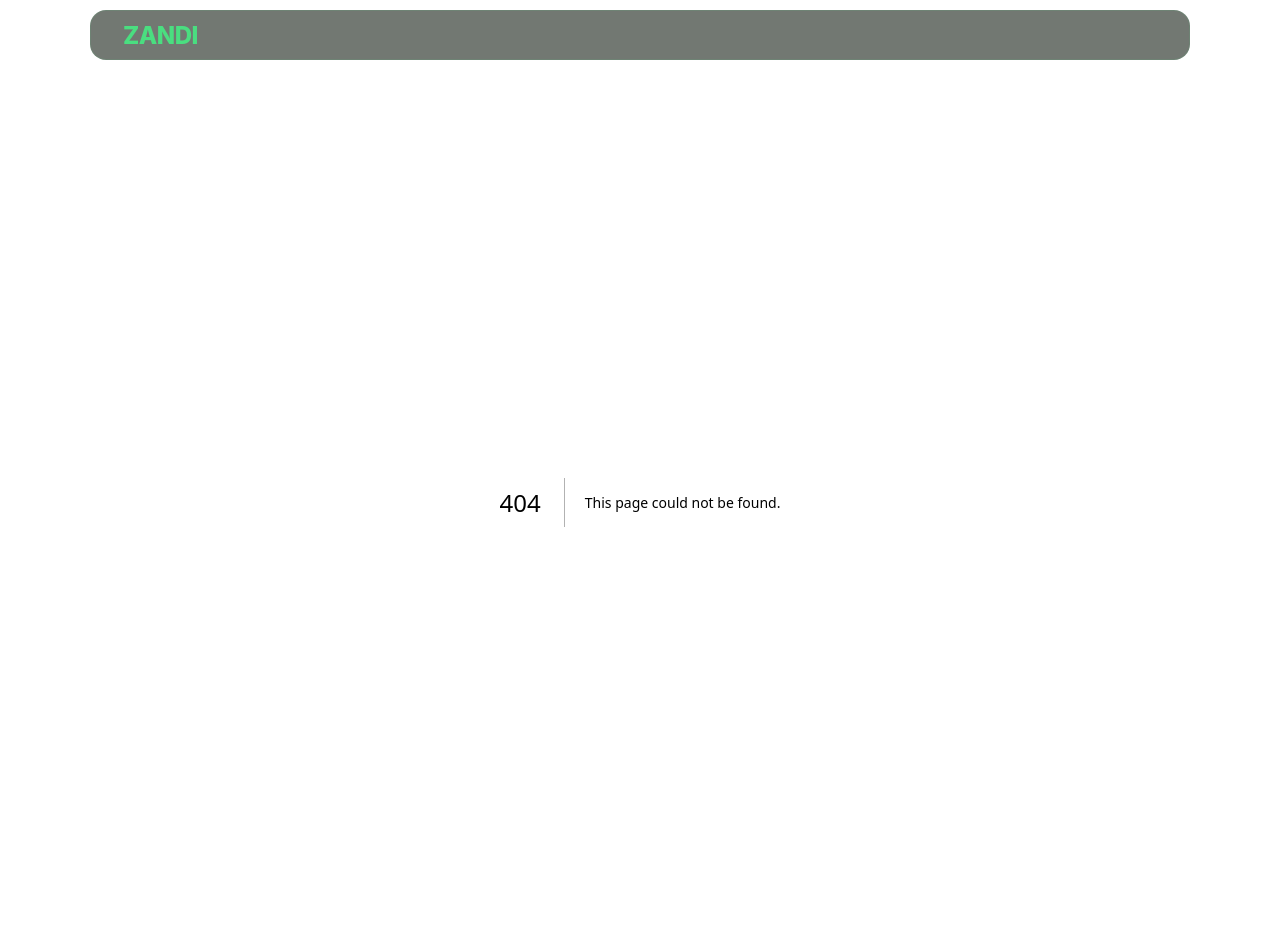
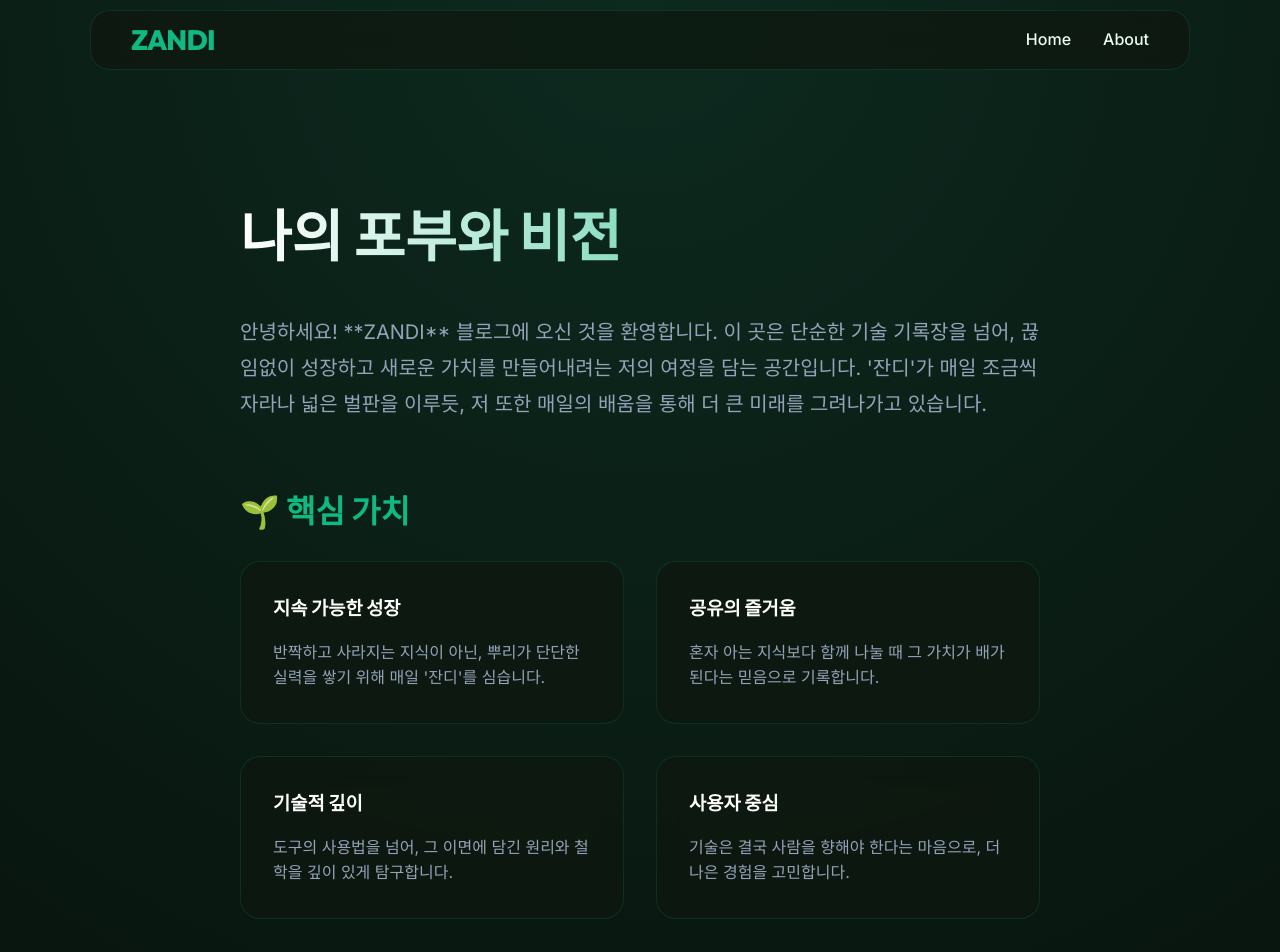
Before and after one commit to Yangcho-6/zndi, a Next.js app: page /about in a window 1280 px wide. Before the commit this address had no page. Shown: the top 952 px of the page. Built offline with nearby package versions, Linux system fonts and the light colour scheme.

Commit message:
Design refresh: Refreshing Green theme and new About page

```diff
--- /dev/null
+++ b/src/app/about/page.js
@@ -0,0 +1,56 @@
+import styles from './page.module.css';
+
+export default function AboutPage() {
+  return (
+    <main className={styles.container}>
+      <h1 className={styles.title}>나의 포부와 비전</h1>
+
+      <p className={styles.intro}>
+        안녕하세요! **ZANDI** 블로그에 오신 것을 환영합니다.
+        이 곳은 단순한 기술 기록장을 넘어, 끊임없이 성장하고 새로운 가치를 만들어내려는
+        저의 여정을 담는 공간입니다. '잔디'가 매일 조금씩 자라나 넓은 벌판을 이루듯,
+        저 또한 매일의 배움을 통해 더 큰 미래를 그려나가고 있습니다.
+      </p>
+
+      <section className={styles.section}>
+        <h2>🌱 핵심 가치</h2>
+        <div className={styles.cardGrid}>
+          <div className={`${styles.card} glass`}>
+            <h3>지속 가능한 성장</h3>
+            <p>반짝하고 사라지는 지식이 아닌, 뿌리가 단단한 실력을 쌓기 위해 매일 '잔디'를 심습니다.</p>
+          </div>
+          <div className={`${styles.card} glass`}>
+            <h3>공유의 즐거움</h3>
+            <p>혼자 아는 지식보다 함께 나눌 때 그 가치가 배가 된다는 믿음으로 기록합니다.</p>
+          </div>
+          <div className={`${styles.card} glass`}>
+            <h3>기술적 깊이</h3>
+            <p>도구의 사용법을 넘어, 그 이면에 담긴 원리와 철학을 깊이 있게 탐구합니다.</p>
+          </div>
+          <div className={`${styles.card} glass`}>
+            <h3>사용자 중심</h3>
+            <p>기술은 결국 사람을 향해야 한다는 마음으로, 더 나은 경험을 고민합니다.</p>
+          </div>
+        </div>
+      </section>
+
+      <section className={styles.section}>
+        <h2>🚀 앞으로의 포부</h2>
+        <div className={styles.intro}>
+          <p>
+            단기적으로는 이 블로그를 통해 저만의 기술 스택을 공고히 하고,
+            다양한 프로젝트의 시행착오를 가감 없이 기록하여 누군가에게 도움이 되는
+            이정표를 만드는 것이 목표입니다.
+          </p>
+          <br />
+          <p>
+            장기적으로는 복잡한 문제를 단순하고 우아하게 해결하는 엔지니어가 되어,
+            세상에 긍정적인 임팩트를 줄 수 있는 서비스를 직접 설계하고 운영하고 싶습니다.
+            기술이 세상의 장벽을 낮추고 사람들의 삶을 풍요롭게 만드는 과정에
+            언제나 '잔디'처럼 함께하겠습니다.
+          </p>
+        </div>
+      </section>
+    </main>
+  );
+}
--- /dev/null
+++ b/src/app/about/page.module.css
@@ -0,0 +1,67 @@
+.container {
+  max-width: 800px;
+  margin: 0 auto;
+  padding: 4rem 0;
+}
+
+.title {
+  font-size: 3.5rem;
+  font-weight: 800;
+  margin-bottom: 2rem;
+  background: linear-gradient(to right, #ffffff, var(--primary));
+  -webkit-background-clip: text;
+  background-clip: text;
+  -webkit-text-fill-color: transparent;
+}
+
+.intro {
+  font-size: 1.25rem;
+  color: #94a3b8;
+  line-height: 1.8;
+  margin-bottom: 4rem;
+}
+
+.section {
+  margin-bottom: 5rem;
+}
+
+.section h2 {
+  font-size: 2rem;
+  color: var(--primary);
+  margin-bottom: 1.5rem;
+  display: flex;
+  align-items: center;
+  gap: 1rem;
+}
+
+.cardGrid {
+  display: grid;
+  grid-template-columns: 1fr 1fr;
+  gap: 2rem;
+}
+
+.card {
+  padding: 2rem;
+  border: 1px solid var(--glass-border);
+  border-radius: 20px;
+}
+
+.card h3 {
+  margin-bottom: 1rem;
+  color: #ffffff;
+}
+
+.card p {
+  color: #94a3b8;
+  font-size: 1rem;
+}
+
+@media (max-width: 768px) {
+  .cardGrid {
+    grid-template-columns: 1fr;
+  }
+
+  .title {
+    font-size: 2.5rem;
+  }
+}
--- a/src/app/globals.css
+++ b/src/app/globals.css
@@ -1,14 +1,17 @@
+@import url('https://fonts.googleapis.com/css2?family=Inter:wght@400;500;600;700&family=Outfit:wght@500;600;700;800&display=swap');
+
 :root {
-  --background: #0a0f0a;
-  --foreground: #e0f2e0;
-  --primary: #4ade80; /* Zandi Green */
-  --primary-glow: rgba(74, 222, 128, 0.15);
-  --secondary: #22c55e;
-  --accent: #86efac;
-  --glass: rgba(20, 30, 20, 0.6);
-  --glass-border: rgba(74, 222, 128, 0.1);
+  --background: #060906;
+  --foreground: #ecfdf5;
+  --primary: #10b981; /* Refreshing Emerald Green */
+  --primary-glow: rgba(16, 185, 129, 0.2);
+  --secondary: #059669;
+  --accent: #34d399;
+  --glass: rgba(15, 23, 15, 0.7);
+  --glass-border: rgba(16, 185, 129, 0.15);
   --max-width: 1100px;
-  --font-sans: 'Inter', system-ui, -apple-system, sans-serif;
+  --font-heading: 'Outfit', sans-serif;
+  --font-body: 'Inter', sans-serif;
 }
 
 * {
@@ -23,26 +26,36 @@ body {
   overflow-x: hidden;
   background: var(--background);
   color: var(--foreground);
-  font-family: var(--font-sans);
+  font-family: var(--font-body);
+  line-height: 1.6;
 }
 
 body {
-  background: radial-gradient(circle at 50% 0%, #1a2e1a 0%, #0a0f0a 100%);
+  background: radial-gradient(circle at 50% 0%, #0d2a1f 0%, #060906 100%);
   min-height: 100vh;
+}
+
+h1, h2, h3, h4, h5, h6, .logo {
+  font-family: var(--font-heading);
 }
 
 a {
   color: inherit;
   text-decoration: none;
+  transition: color 0.2s ease;
+}
+
+a:hover {
+  color: var(--primary);
 }
 
 /* Glassmorphism utility */
 .glass {
   background: var(--glass);
-  backdrop-filter: blur(12px);
-  -webkit-backdrop-filter: blur(12px);
+  backdrop-filter: blur(16px);
+  -webkit-backdrop-filter: blur(16px);
   border: 1px solid var(--glass-border);
-  border-radius: 16px;
+  border-radius: 20px;
 }
 
 header {
@@ -50,97 +63,113 @@ header {
   top: 0;
   z-index: 100;
   width: 100%;
-  height: 70px;
+  height: 80px;
   display: flex;
   align-items: center;
   justify-content: center;
-  margin-bottom: 2rem;
+  margin-bottom: 3rem;
 }
 
 nav {
   width: 90%;
   max-width: var(--max-width);
-  height: 50px;
-  padding: 0 2rem;
+  height: 60px;
+  padding: 0 2.5rem;
   display: flex;
   align-items: center;
   justify-content: space-between;
 }
 
 .logo {
-  font-size: 1.5rem;
+  font-size: 1.75rem;
   font-weight: 800;
   color: var(--primary);
-  letter-spacing: -0.02em;
+  letter-spacing: -0.03em;
+  text-transform: uppercase;
+}
+
+.nav-links {
+  display: flex;
+  gap: 2rem;
+  font-weight: 500;
 }
 
 main {
   max-width: var(--max-width);
   margin: 0 auto;
-  padding: 2rem;
+  padding: 0 2rem;
 }
 
 .hero {
   text-align: center;
-  padding: 4rem 0;
+  padding: 6rem 0;
 }
 
 .hero h1 {
-  font-size: 4rem;
+  font-size: clamp(3rem, 8vw, 5.5rem);
   font-weight: 800;
   background: linear-gradient(to bottom, #ffffff, var(--primary));
   -webkit-background-clip: text;
+  background-clip: text;
   -webkit-text-fill-color: transparent;
-  margin-bottom: 1rem;
+  margin-bottom: 1.5rem;
+  letter-spacing: -0.04em;
 }
 
 .hero p {
-  font-size: 1.25rem;
-  color: #a3b3a3;
-  max-width: 600px;
+  font-size: 1.35rem;
+  color: #94a3b8;
+  max-width: 650px;
   margin: 0 auto;
+  font-weight: 400;
 }
 
 .post-grid {
   display: grid;
-  grid-template-columns: repeat(auto-fill, minmax(300px, 1fr));
-  gap: 2rem;
-  margin-top: 4rem;
+  grid-template-columns: repeat(auto-fill, minmax(320px, 1fr));
+  gap: 2.5rem;
+  margin-top: 5rem;
 }
 
 .post-card {
-  padding: 2rem;
-  transition: all 0.3s cubic-bezier(0.4, 0, 0.2, 1);
+  padding: 2.5rem;
+  transition: all 0.4s cubic-bezier(0.175, 0.885, 0.32, 1.275);
   cursor: pointer;
+  display: flex;
+  flex-direction: column;
 }
 
 .post-card:hover {
-  transform: translateY(-8px);
+  transform: translateY(-12px);
   border-color: var(--primary);
-  box-shadow: 0 0 30px var(--primary-glow);
+  box-shadow: 0 20px 40px var(--primary-glow);
 }
 
 .post-card h2 {
-  margin-bottom: 1rem;
+  margin-bottom: 1.25rem;
   color: var(--primary);
+  font-size: 1.75rem;
+  font-weight: 700;
 }
 
 .post-card p {
-  color: #a3b3a3;
-  line-height: 1.6;
+  color: #94a3b8;
+  font-size: 1.1rem;
+  flex-grow: 1;
 }
 
 .date {
-  font-size: 0.875rem;
-  color: #6a7a6a;
-  margin-bottom: 0.5rem;
+  font-size: 0.95rem;
+  color: #64748b;
+  margin-bottom: 1rem;
   display: block;
+  font-weight: 600;
 }
 
 footer {
   text-align: center;
-  padding: 4rem 0;
-  color: #6a7a6a;
+  padding: 5rem 0;
+  color: #64748b;
   border-top: 1px solid var(--glass-border);
-  margin-top: 4rem;
+  margin-top: 6rem;
 }
--- a/src/app/layout.js
+++ b/src/app/layout.js
@@ -1,4 +1,5 @@
 import './globals.css'
+import Link from 'next/link'
 
 export const metadata = {
   title: 'Zandi | Personal Blog',
@@ -11,9 +12,10 @@ export default function RootLayout({ children }) {
       <body>
         <header>
           <nav className="glass">
-            <a href="/" className="logo">ZANDI</a>
+            <Link href="/" className="logo">ZANDI</Link>
             <div className="nav-links">
-              {/* Optional links like About, etc. */}
+              <Link href="/">Home</Link>
+              <Link href="/about">About</Link>
             </div>
           </nav>
         </header>
```
